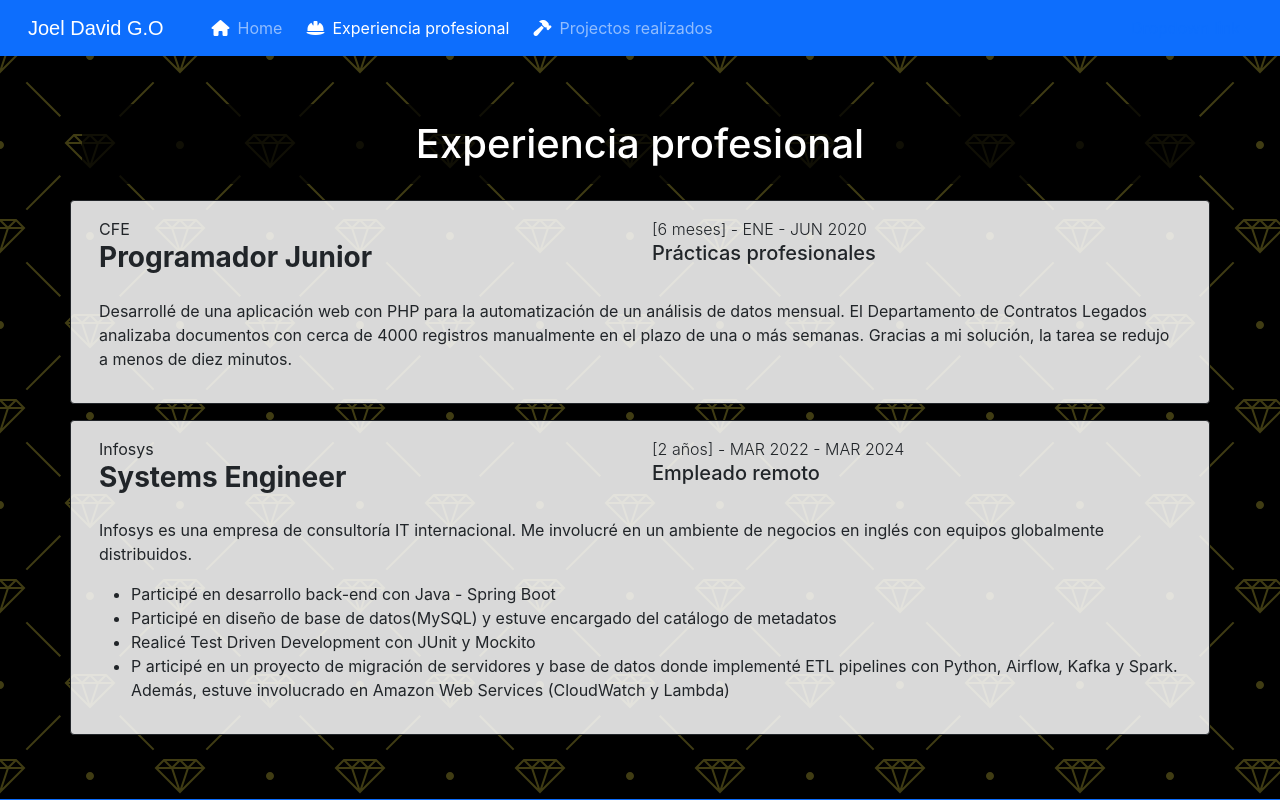
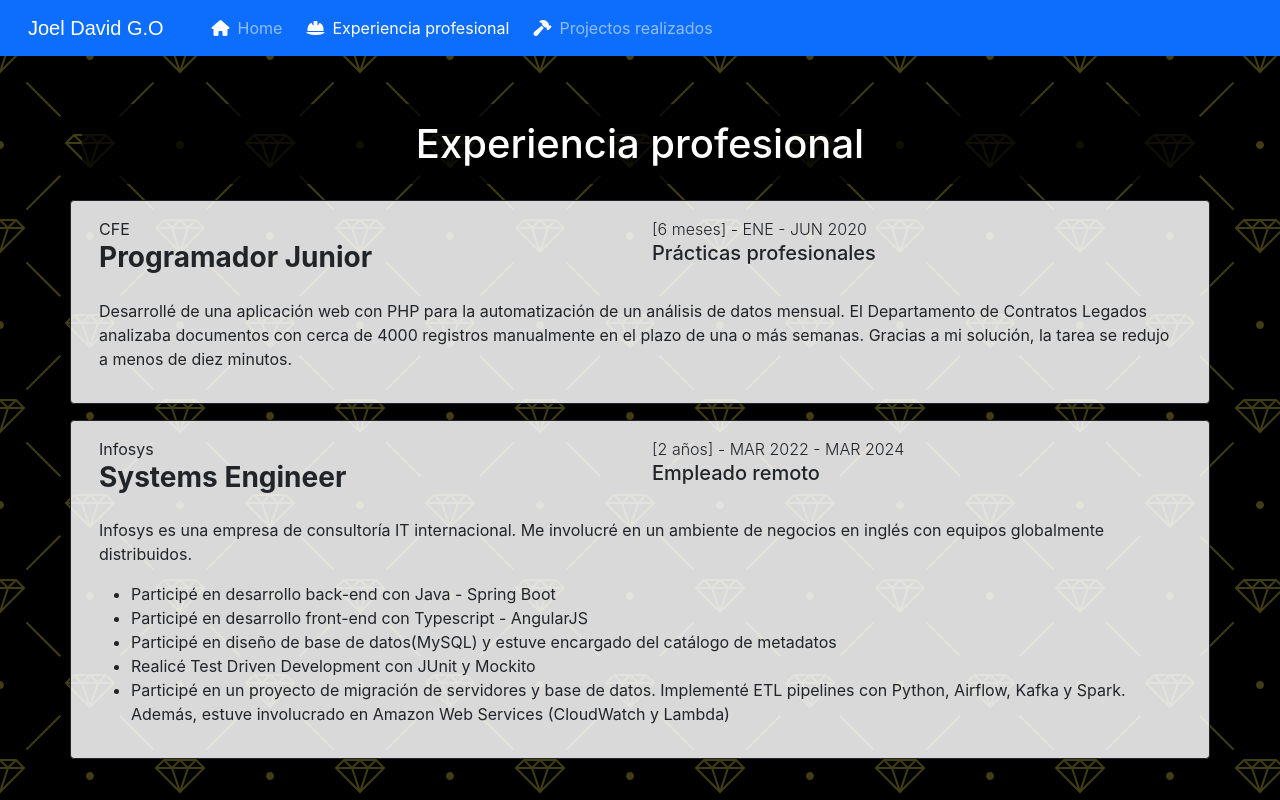
Before and after one commit to Davel99/resume, a React (Create React App) app: page /my-experience in a window 1280 px wide. Shown: the top 800 px of the page. Built offline with nearby package versions, Linux system fonts and the light colour scheme.

Commit message:
Added content

```diff
--- a/src/pages/Experience.jsx
+++ b/src/pages/Experience.jsx
@@ -35,10 +35,10 @@
                 </p>
                 <ul>
                     <li>Participé en desarrollo back-end con Java - Spring Boot</li>
+                    <li>Participé en desarrollo front-end con Typescript - AngularJS</li>
                     <li>Participé en diseño de base de datos(MySQL) y estuve encargado del catálogo de metadatos</li>
                     <li>Realicé Test Driven Development con JUnit y Mockito</li>
-                    <li>P
-                        articipé en un proyecto de migración de servidores y base de datos donde implementé ETL pipelines
+                    <li>Participé en un proyecto de migración de servidores y base de datos. Implementé ETL pipelines
                         con Python, Airflow, Kafka y Spark. Además, estuve involucrado en Amazon Web Services
                         (CloudWatch y Lambda)
                     </li>
```
